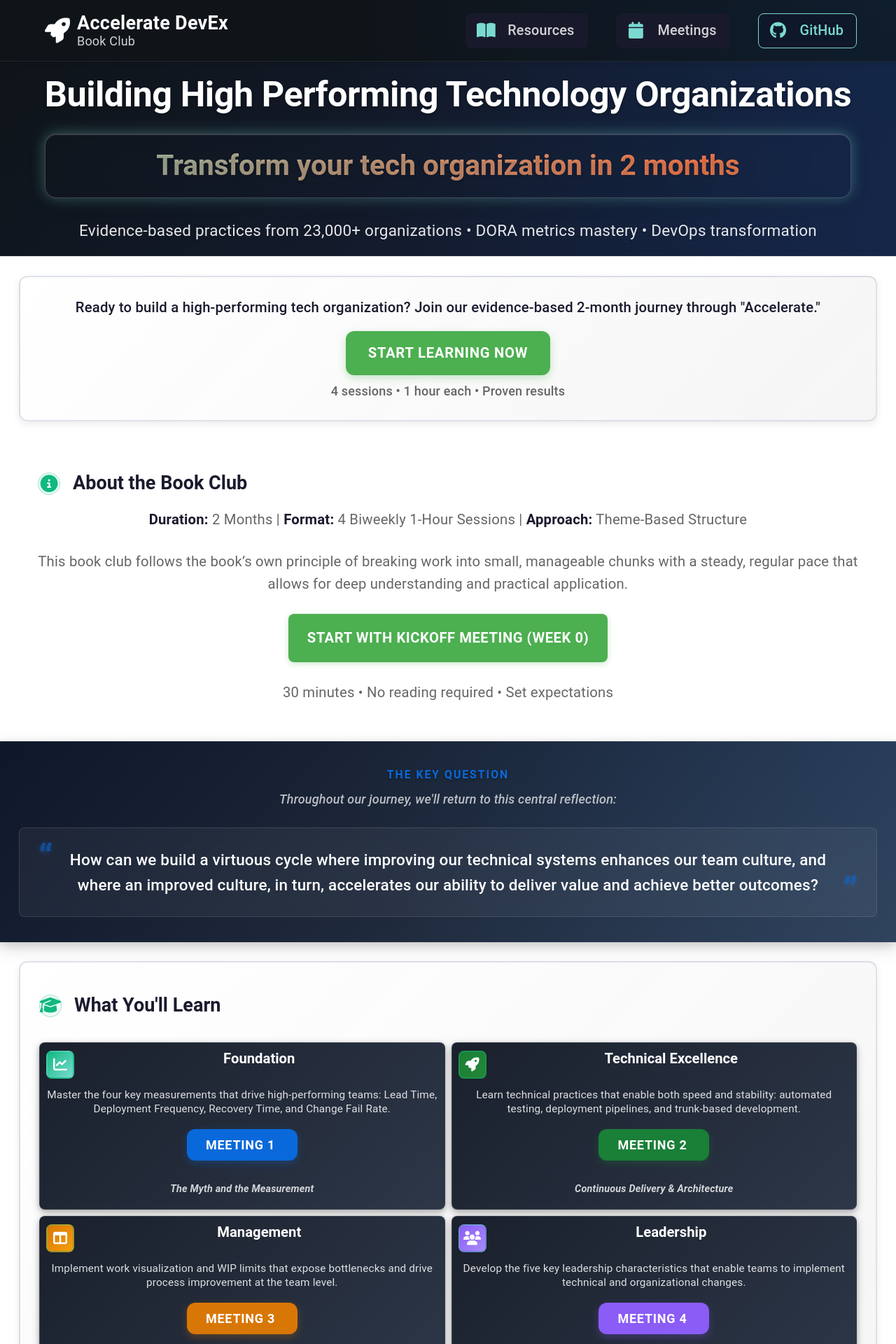
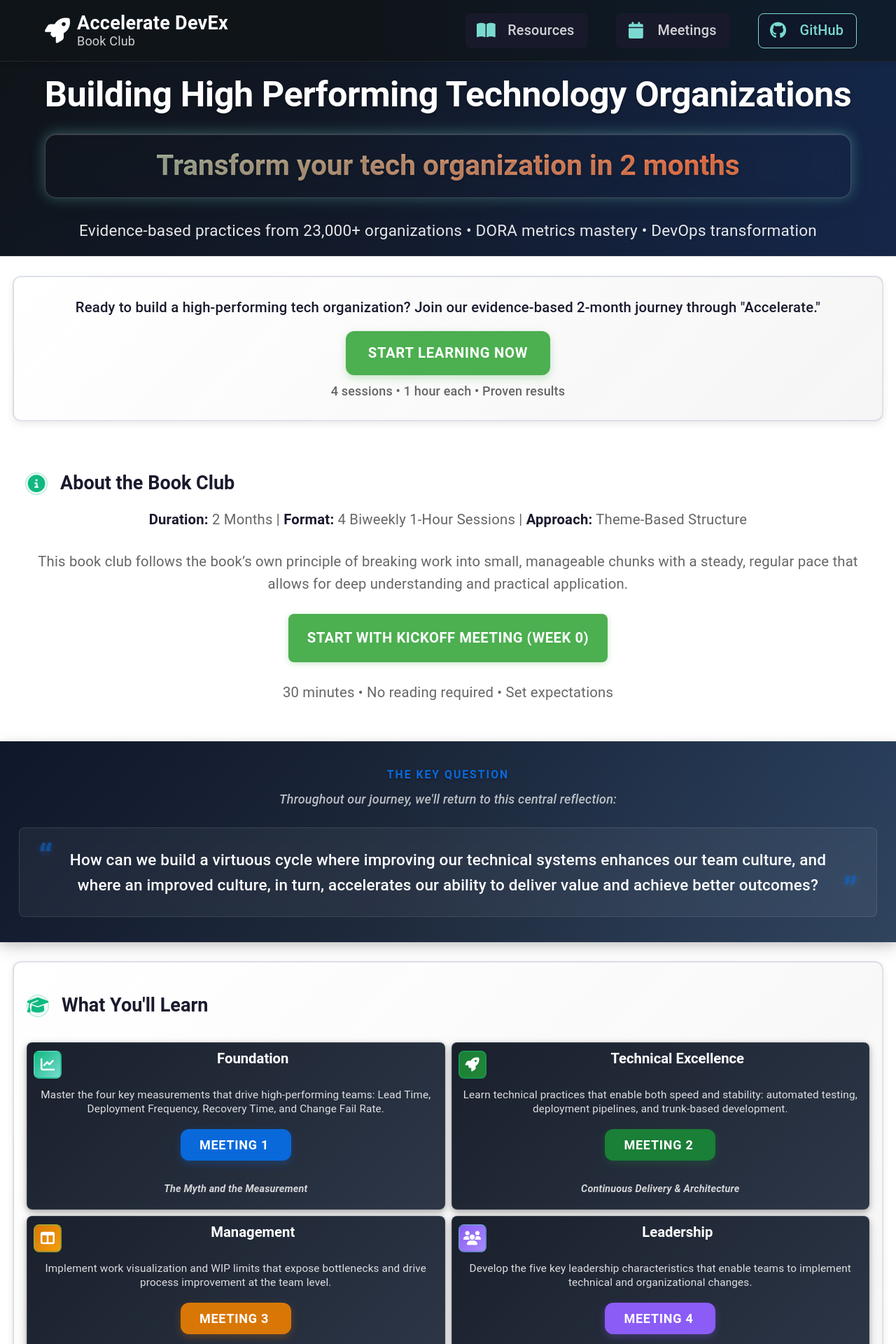
Before and after one commit to mhenke/accelerate-devex-book-club-notebooklm, a Jekyll site: the page built from docs/index.md, in a window 1280 px wide. Shown: the top 1920 px of the page at 70% size. Built offline with Jekyll 4.4.1, drawn with Linux system fonts in a browser that asks for light colours; some web fonts are replaced.

Commit message:
Improve spacing: reduce section card padding and increase vertical spacing for stacked items (#64)
* Initial plan

* Reduce horizontal padding on section cards and increase vertical spacing between outcome items

Co-authored-by: mhenke <119844+mhenke@users.noreply.github.com>

---------

Co-authored-by: copilot-swe-agent[bot] <198982749+Copilot@users.noreply.github.com>
Co-authored-by: mhenke <119844+mhenke@users.noreply.github.com>

```diff
--- a/docs/_sass/components/_sections.scss
+++ b/docs/_sass/components/_sections.scss
@@ -12,9 +12,9 @@
   );
   border: 2px solid rgba(148, 163, 184, 0.3);
   border-radius: var(--radius-lg);
-  padding: var(--space-lg); // 24px vertical + horizontal
-  margin: var(--space-lg) var(--space-lg); // Add horizontal margin for spacing from container edges
-  width: calc(100% - var(--space-2xl)); // Account for horizontal margins
+  padding: var(--space-lg) var(--space-md); // 24px vertical, 16px horizontal (reduced from 24px)
+  margin: var(--space-lg) var(--space-md); // 16px horizontal margin (reduced from 24px)
+  width: calc(100% - var(--space-xl)); // Account for reduced horizontal margins (32px total)
   max-width: none;
   box-shadow: 0 4px 12px rgba(0, 0, 0, 0.08);
 
@@ -1774,7 +1774,6 @@
 
 // Causal Chain Container - Used within section-card
 .causal-chain-container {
-
   margin: 0 auto;
 }
 
@@ -2034,7 +2033,6 @@
 
 // ASSESSMENT SECTION - Sketch container and child elements
 .sketch-container {
-
   margin: 0 auto;
 }
 
@@ -2277,7 +2275,6 @@
   .key-question-wrapper {
     position: relative;
     z-index: 1;
-
     margin: 0 auto;
   }
 
@@ -2346,7 +2343,6 @@
     color: var(--text-on-dark-high);
     font-size: var(--font-size-body);
     line-height: var(--line-height-relaxed);
-
     margin: var(--space-md) auto 0;
     text-align: center;
   }
--- a/docs/_sass/layout/_grid.scss
+++ b/docs/_sass/layout/_grid.scss
@@ -264,8 +264,7 @@
 // Pattern: 3→2→1 responsive with tighter spacing
 .resource-grid {
   display: grid;
-
-  // 16px for compact layout
+  gap: var(--space-lg); // 24px for better vertical spacing on mobile (stacked items)
   grid-template-columns: 1fr; // Mobile: 1 column
 
   @include mobile-up {
```
